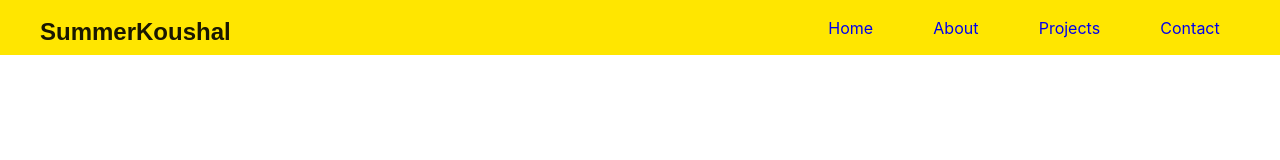
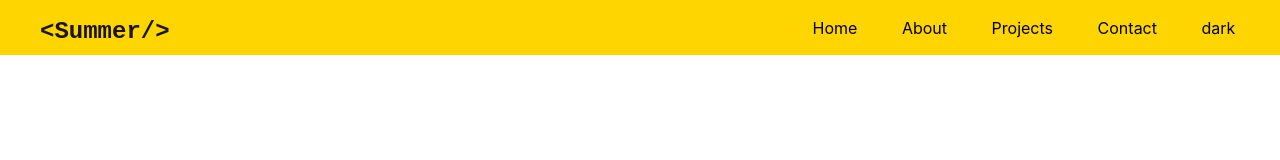
Before and after one commit to summerkoushal/reactPortfolio, a React (Vite) app: page / in a window 1280 px wide. Shown: the top 160 px of the page. Built offline with nearby package versions, Linux system fonts and the light colour scheme.

Commit message:
updated colors

```diff
--- a/src/Components/Navbar.jsx
+++ b/src/Components/Navbar.jsx
@@ -12,12 +12,15 @@ export default function Navbar() {
     <>
       <div id="home"></div>
       <div className="nav-container">
-        <a href="#home" className="nav-logo"> SummerKoushal </a>
+        <a href="#home" className="nav-logo"> &lt;Summer/&gt; </a>
         <li className="nav-link-container">
           <a href="#home" className="nav-link"> Home </a>
           <a href="#about" className="nav-link"> About </a>
           <a href="#projects" className="nav-link"> Projects </a>
           <a href="#contact" className="nav-link"> Contact </a>
+          <a href="" className="nav-link">
+            {/* <input style={{ border: '2px solid green'}} type="checkbox" /> */}
+            dark </a>
         </li>
         {SideBar ? (
           <i className="fa fa-xmark" onClick={() => sidebar()}></i>
--- a/src/index.css
+++ b/src/index.css
@@ -1,4 +1,17 @@
-/* :root {
+:root {
+  --bg-nav: hsl(50, 100%, 50%);
+  --bs-blue: hsl(206, 100%, 45%);
+  --bs-purple: rgb(124, 0, 124);
+  --bs-violet: hsl(268, 83%, 32%);
+  --bs-navy: hsl(232, 35%, 30%);
+  --bs-light-violet: hsl(251, 41%, 43%);
+  --bs-light-purple: hsl(277, 49%, 54%);
+  --bs-pink: hsl(311, 98%, 74%);
+  --bs-grey: hsla(0, 0%, 73%, 0.844);
+  --bs-red: hsl(0, 100%, 50%);
+  --bs-dark-blue: hsl(234, 100%, 4%);
+  --bs-light-pink: hsla(306, 97%, 88%, .9);
+
   --text: #6b6375;
   --text-h: #08060d;
   --bg: #fff;
@@ -15,7 +28,7 @@
   --heading: system-ui, 'Segoe UI', Roboto, sans-serif;
   --mono: ui-monospace, Consolas, monospace;
 
-  font: 18px/145% var(--sans);
+  /* font: 18px/145% var(--sans);
   letter-spacing: 0.18px;
   color-scheme: light dark;
   color: var(--text);
@@ -27,8 +40,8 @@
 
   @media (max-width: 1024px) {
     font-size: 16px;
-  }
-} */
+  } */
+}
 
 /*  ------------------------------------------------*/
 
@@ -42,30 +55,16 @@ body {
 }
 a {
   text-decoration: none;
+  color: black;
 }
 
 li {
   list-style-type:none;
 }
-.gradient-color {
-  background: linear-gradient(to left,var(--bs-blue), var(--bs-purple));
-  background-clip: text;
-  -webkit-background-clip: text;
-  color: transparent;
-}
 
-:root {
-  --bs-blue: hsl(206, 100%, 45%);
-  --bs-purple: rgb(124, 0, 124);
-  --bs-violet: hsl(268, 83%, 32%);
-  --bs-navy: hsl(232, 35%, 30%);
-  --bs-light-violet: hsl(251, 41%, 43%);
-  --bs-light-purple: hsl(277, 49%, 54%);
-  --bs-pink: hsl(311, 98%, 74%);
-  --bs-grey: hsla(0, 0%, 73%, 0.844);
-  --bs-red: hsl(0, 100%, 50%);
-  --bs-dark-blue: hsl(234, 100%, 4%);
-  --bs-light-pink: hsla(306, 97%, 88%, .9);
+img {
+  user-select: none;
+  -webkit-user-drag: none;
 }
 
 /* Navbar  ------------------------------------------------*/
@@ -73,7 +72,8 @@ li {
   position: sticky;
   top: 0vw;
   height: 55px;
-  background-color: hsl(54, 100%, 50%);
+  /* background: linear-gradient(to right, white, white, var(--bg-nav)); */
+  background-color: var(--bg-nav);
   display: flex;
   justify-content: space-between;
   align-items: center;
@@ -85,7 +85,7 @@ li {
   color: rgba(0, 0, 0, 0.9);
   font-weight: 800;
   font-size: 1.5rem;
-  font-family: fantasy;
+  font-family:monospace;
 }
 .nav-link-container {
   display: flex;
@@ -97,7 +97,9 @@ li {
   cursor: pointer;
 }
 .nav-link:hover {
-  color: var(--bs-red);
+  color: var(--bs-navy);
+  /* margin-bottom: 10px; */
+  box-shadow:  0px 13px var(--bg-nav), 0px 18px var(--bs-navy);
 }
 .fa-bars, .fa-xmark {
   margin-right: 20px;
```
Also changed, not shown: public/sun.png (added).
